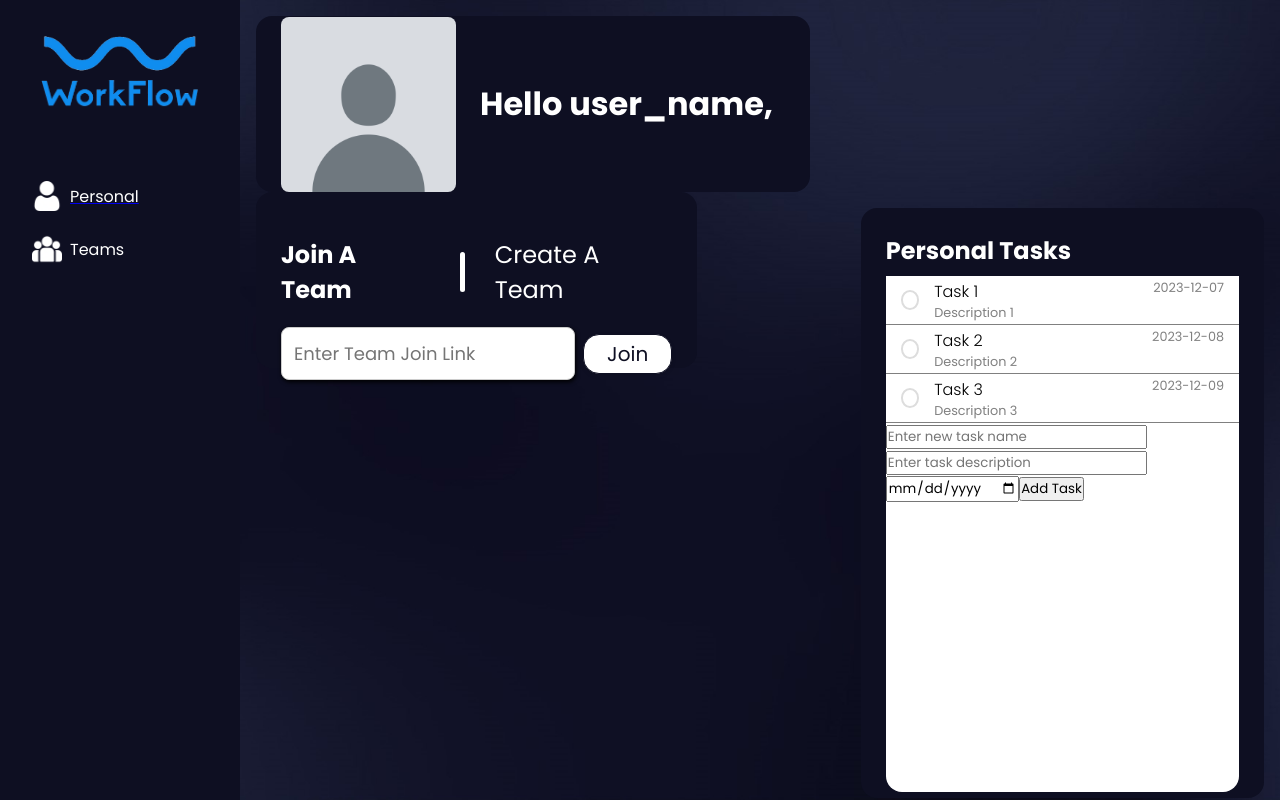
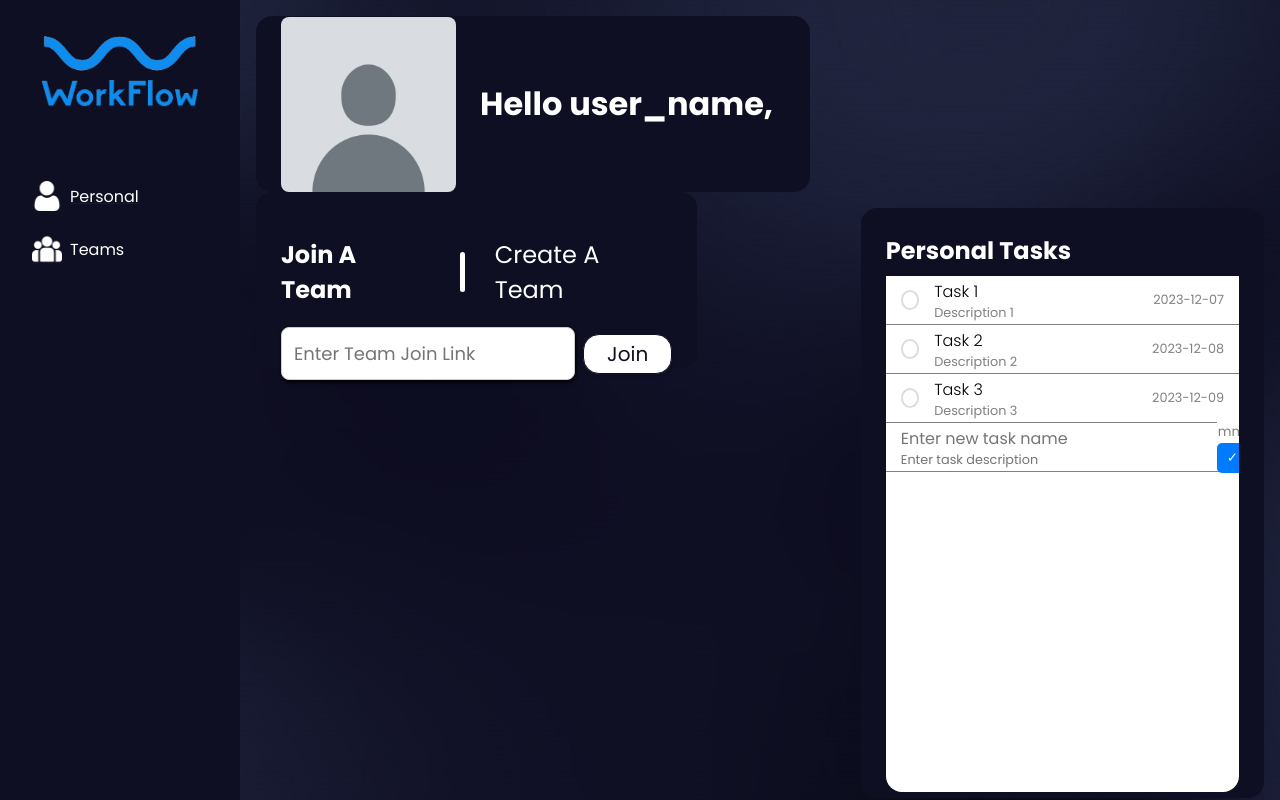
Before and after one commit to ChanAbay-abay/WorkFlow, a React app in the folder Client/: page /homepage in a window 1280 px wide. Both pictures are taken after a click on the button "Add Task". Shown: the top 800 px of the page. Built offline with nearby package versions, Linux system fonts and the light colour scheme; the HTML template or start-up script is replaced by a standard one.

Commit message:
Improved Mini Task List
Homepage task list now has better UI and functions properly (Add, Delete, Edit). Transferred each function into its own component for reusability.

```diff
--- /dev/null
+++ b/Client/src/Pages/Homepage/MiniTaskList/AddTaskForm/AddTaskForm.css
@@ -0,0 +1,71 @@
+.mtl-add-task-form {
+    display: flex;
+    justify-content: space-between;
+    height: 6vh;
+    align-items: center;
+    padding-left: 15px;
+    padding-right: 15px;
+}
+
+.mtl-add-name-desc {
+    display: flex;
+    flex-direction: column;
+}
+
+.mtl-add-deadline-submit-btn {
+    display: flex;
+    flex-direction: column;
+}
+
+.mtl-add-name-desc input {
+    border: 0px;
+    background-color: transparent;
+}
+
+.mtl-add-taskname {
+    font-size: 2vh;
+}
+
+.mtl-add-taskdesc {
+    font-size: 0.8rem;
+}
+
+.mtl-add-deadline {
+    border: 0px;
+    color: #808080;
+}
+
+.imt-bottom-divider {
+    height: 1px;
+    width: 100%;
+    background-color: gray;
+}
+
+.mtl-add-button-container {
+    display: flex;
+    flex-direction: row;
+}
+
+.mtl-add-check-btn,
+.mtl-add-cancel-btn {
+    border: none;
+    background-color: #007bff;
+    color: white;
+    padding: 5px 10px;
+    border-radius: 5px;
+    cursor: pointer;
+    transition: background-color 0.3s ease;
+}
+
+.mtl-add-cancel-btn {
+    background-color: #dc3545;
+    margin-left: 5px;
+}
+
+.mtl-add-check-btn:hover {
+    background-color: #0056b3;
+}
+
+.mtl-add-cancel-btn:hover {
+    background-color: #c82333;
+}
--- /dev/null
+++ b/Client/src/Pages/Homepage/MiniTaskList/AddTaskForm/AddTaskForm.jsx
@@ -0,0 +1,70 @@
+import React, { useState } from "react";
+import "./AddTaskForm.css";
+
+function AddTaskForm({ onAddTask, onCancel }) {
+  const [newTaskName, setNewTaskName] = useState("");
+  const [newTaskDescription, setNewTaskDescription] = useState("");
+  const [newTaskDeadline, setNewTaskDeadline] = useState("");
+
+  const handleSubmit = (event) => {
+    event.preventDefault();
+    if (newTaskName.trim() === "") {
+      alert("Task name cannot be empty.");
+      return;
+    }
+    onAddTask(newTaskName, newTaskDescription, newTaskDeadline);
+    resetForm();
+  };
+
+  const resetForm = () => {
+    setNewTaskName("");
+    setNewTaskDescription("");
+    setNewTaskDeadline("");
+  };
+
+  return (
+    <>
+      <form onSubmit={handleSubmit} className="mtl-add-task-form">
+        <div className="mtl-add-name-desc">
+          <input
+            type="text"
+            value={newTaskName}
+            onChange={(e) => setNewTaskName(e.target.value)}
+            placeholder="Enter new task name"
+            className="mtl-add-taskname"
+          />
+          <input
+            type="text"
+            value={newTaskDescription}
+            onChange={(e) => setNewTaskDescription(e.target.value)}
+            placeholder="Enter task description"
+            className="mtl-add-taskdesc"
+          />
+        </div>
+        <div className="mtl-add-deadline-submit-btn">
+          <input
+            type="date"
+            value={newTaskDeadline}
+            onChange={(e) => setNewTaskDeadline(e.target.value)}
+            className="mtl-add-deadline"
+          />
+          <div className="mtl-add-task-buttons">
+            <button type="submit" className="mtl-add-check-btn">
+              &#10003;
+            </button>
+            <button
+              type="button"
+              onClick={onCancel}
+              className="mtl-add-cancel-btn"
+            >
+              &#10005;
+            </button>
+          </div>
+        </div>
+      </form>
+      <div className="imt-bottom-divider"></div>
+    </>
+  );
+}
+
+export default AddTaskForm;
--- /dev/null
+++ b/Client/src/Pages/Homepage/MiniTaskList/EditTaskForm/EditTaskForm.css
@@ -0,0 +1,62 @@
+.mtl-edit-task-form {
+    display: flex;
+    flex-direction: row;
+    align-items: center;
+    justify-content: space-between;
+    width: 100%;
+    height: 6vh;
+
+}
+
+.mtl-edit-name-desc {
+    display: flex;
+    flex-direction: column;
+}
+
+.mtl-edit-date-buttons {
+    display: flex;
+    flex-direction: column;
+}
+
+.mtl-edit-name-desc input {
+    border: 0px;
+}
+
+.mtl-edit-taskname {
+    font-size: 2vh;
+    color: #808080;
+}
+
+.mtl-edit-taskdesc {
+    font-size: 0.8rem;
+    color: #808080;
+}
+
+.mtl-edit-deadline {
+    border: 0;
+    color: #808080;
+}
+
+.mtl-edit-check-btn,
+.mtl-edit-cancel-btn {
+    border: none;
+    background-color: #007bff;
+    color: white;
+    padding: 5px 10px;
+    border-radius: 5px;
+    cursor: pointer;
+    transition: background-color 0.3s ease;
+}
+
+.mtl-edit-cancel-btn {
+    background-color: #dc3545;
+    margin-left: 5px;
+}
+
+.mtl-edit-check-btn:hover {
+    background-color: #0056b3;
+}
+
+.mtl-edit-cancel-btn:hover {
+    background-color: #c82333;
+}
--- /dev/null
+++ b/Client/src/Pages/Homepage/MiniTaskList/EditTaskForm/EditTaskForm.jsx
@@ -0,0 +1,55 @@
+import React, { useState } from "react";
+import "./EditTaskForm.css";
+
+function EditTaskForm({ task, onSave, onCancel }) {
+  const [editedName, setEditedName] = useState(task.name);
+  const [editedDescription, setEditedDescription] = useState(task.description);
+  const [editedDeadline, setEditedDeadline] = useState(task.deadline);
+
+  const handleSubmit = (e) => {
+    e.preventDefault();
+    // Check if editedName is empty
+    if (editedName.trim() === "") {
+      alert("Task name cannot be empty.");
+      return;
+    }
+    onSave(task.id, editedName.trim(), editedDescription, editedDeadline);
+  };
+
+  return (
+    <div className="mtl-edit-task-form">
+      <div className="mtl-edit-name-desc">
+        <input
+          type="text"
+          value={editedName}
+          onChange={(e) => setEditedName(e.target.value)}
+          className="mtl-edit-taskname"
+        />
+        <input
+          value={editedDescription}
+          onChange={(e) => setEditedDescription(e.target.value)}
+          className="mtl-edit-taskdesc"
+        />
+      </div>
+      <div className="mtl-edit-date-buttons">
+        <input
+          type="date"
+          value={editedDeadline}
+          onChange={(e) => setEditedDeadline(e.target.value)}
+          className="mtl-edit-deadline"
+        />
+        <div className="mtl-edit-btn-container">
+          {/* TO BE FIXED WITH BACKEND */}
+          <button onClick={handleSubmit} className="mtl-edit-check-btn">
+            &#10003;
+          </button>
+          <button onClick={onCancel} className="mtl-edit-cancel-btn">
+            &#10005;
+          </button>
+        </div>
+      </div>
+    </div>
+  );
+}
+
+export default EditTaskForm;
--- a/Client/src/Pages/Homepage/MiniTaskList/IndivMiniTask/IndivMiniTask.css
+++ b/Client/src/Pages/Homepage/MiniTaskList/IndivMiniTask/IndivMiniTask.css
@@ -3,33 +3,14 @@
     align-items: center;
     height: 6vh;
     padding-left: 15px;
+    padding-right: 15px;
 }
 
 .imt-content {
+    display: flex;
+    flex-direction: row;
+    align-items: center;
     width: 100%;
-    padding-right: 15px;
-}
-
-.imt-name {
-    /* margin-left: 10px; */
-    font-size: 2vh;
-    font-weight: 300;
-}
-
-.imt-name-deadline {
-    display: flex;
-    justify-content: space-between;
-}
-
-.imt-content p {
-    color: #808080;
-    font-size: 0.8rem;
-}
-
-.imt-bottom-divider {
-    height: 1px;
-    width: 100%;
-    background-color: gray;
 }
 
 .imt-checkbox {
@@ -57,3 +38,26 @@
     text-decoration: line-through;
     color: #808080;
 }
+
+.imt-name {
+    font-size: 2vh;
+    font-weight: 300;
+}
+
+.imt-content p {
+    color: #808080;
+    font-size: 0.8rem;
+}
+
+.imt-task-details {
+    display: flex;
+    justify-content: space-between;
+    align-items: center;
+    width: 100%;
+}
+
+.imt-bottom-divider {
+    height: 1px;
+    width: 100%;
+    background-color: gray;
+}
--- a/Client/src/Pages/Homepage/MiniTaskList/IndivMiniTask/IndivMiniTask.jsx
+++ b/Client/src/Pages/Homepage/MiniTaskList/IndivMiniTask/IndivMiniTask.jsx
@@ -1,23 +1,13 @@
-import React, { useState, useEffect } from "react";
+import React, { useState } from "react";
 import "./IndivMiniTask.css";
+import EditTaskForm from "../EditTaskForm/EditTaskForm";
 
 function IndivMiniTask({ task, updateTask, onRemoveTask }) {
   const [isEditing, setIsEditing] = useState(false);
-  const [editedName, setEditedName] = useState(task.name);
-  const [editedDescription, setEditedDescription] = useState(task.description);
-  const [editedDeadline, setEditedDeadline] = useState(task.deadline);
-  const [isCompleted, setIsCompleted] = useState(task.completed);
-  let checkboxTimeout;
 
   const handleCheckboxChange = () => {
-    const newCompletedStatus = !isCompleted;
-    setIsCompleted(newCompletedStatus);
+    const newCompletedStatus = !task.completed;
 
-    clearTimeout(checkboxTimeout);
-    checkboxTimeout = setTimeout(() => {
-      if (newCompletedStatus) {
-        onRemoveTask(task.id);
-      } else {
     updateTask(
       task.id,
       task.name,
@@ -25,38 +15,11 @@ function IndivMiniTask({ task, updateTask, onRemoveTask }) {
       task.deadline,
       newCompletedStatus
     );
+
+    if (newCompletedStatus) {
+      setTimeout(() => onRemoveTask(task.id), 400); //ms for animation
     }
-    }, 500);
   };
-
-  const handleNameChange = (e) => {
-    setEditedName(e.target.value);
-  };
-
-  const handleDescriptionChange = (e) => {
-    setEditedDescription(e.target.value);
-  };
-
-  const handleDeadlineChange = (e) => {
-    setEditedDeadline(e.target.value);
-  };
-
-  const saveChanges = () => {
-    updateTask(
-      task.id,
-      editedName,
-      editedDescription,
-      editedDeadline,
-      isCompleted
-    );
-    setIsEditing(false);
-  };
-
-  useEffect(() => {
-    return () => {
-      clearTimeout(checkboxTimeout);
-    };
-  }, []);
 
   return (
     <div className="imt-wrapper">
@@ -65,33 +28,27 @@ function IndivMiniTask({ task, updateTask, onRemoveTask }) {
           type="checkbox"
           className="imt-checkbox"
           onChange={handleCheckboxChange}
-          checked={isCompleted}
+          checked={task.completed}
         />
         {isEditing ? (
-          <div>
-            <input type="text" value={editedName} onChange={handleNameChange} />
-            <textarea
-              value={editedDescription}
-              onChange={handleDescriptionChange}
+          <EditTaskForm
+            task={task}
+            onSave={updateTask}
+            onCancel={() => setIsEditing(false)}
           />
-            <input
-              type="date"
-              value={editedDeadline}
-              onChange={handleDeadlineChange}
-            />
-            <button onClick={saveChanges}>Save</button>
-          </div>
         ) : (
           <div className="imt-content" onClick={() => setIsEditing(true)}>
-            <div className="imt-name-deadline">
-              <h2 className={`imt-name ${isCompleted ? "completed" : ""}`}>
+            <div className="imt-task-details">
+              <div className="imt-name-desc">
+                <h2 className={`imt-name ${task.completed ? "completed" : ""}`}>
                   {task.name}
                 </h2>
+                <p className="imt-desc">{task.description}</p>
+              </div>
               <div className="imt-deadline">
-                <p>{editedDeadline}</p>
+                <p>{task.deadline}</p>
               </div>
             </div>
-            <p className="imt-desc">{task.description}</p>
           </div>
         )}
       </div>
--- a/Client/src/Pages/Homepage/MiniTaskList/MiniTaskList.css
+++ b/Client/src/Pages/Homepage/MiniTaskList/MiniTaskList.css
@@ -12,20 +12,11 @@
     overflow-y: auto;
 }
 
-.mtl-addtask {
+.mtl-button-div {
     display: flex;
-    flex-direction: column;
-    align-items: center;
-    margin-top: 10px;
+    justify-content: center;
+    padding: 10px;
 }
-
-.mtl-add-task-form {}
-
-.mtl-add-task-taskname {}
-
-.mtl-add-task-taskdesc {}
-
-.mtl-add-task-deadline {}
 
 .mtl-show-add-form-btn {
     width: 40px;
@@ -48,10 +39,3 @@
 .mtl-show-add-form-btn:focus {
     outline: none;
 }
-
-.mtl-addtask-divider {
-    height: 1px;
-    width: 100%;
-    background-color: gray;
-    margin-top: 10px;
-}
--- a/Client/src/Pages/Homepage/MiniTaskList/MiniTaskList.jsx
+++ b/Client/src/Pages/Homepage/MiniTaskList/MiniTaskList.jsx
@@ -1,6 +1,7 @@
 import React, { useState } from "react";
 import "./MiniTaskList.css";
 import IndivMiniTask from "./IndivMiniTask/IndivMiniTask";
+import AddTaskForm from "./AddTaskForm/AddTaskForm";
 
 function MiniTaskList() {
   const [tasks, setTasks] = useState([
@@ -23,23 +24,11 @@ function MiniTaskList() {
       id: 3,
     },
   ]);
-  const [newTaskName, setNewTaskName] = useState("");
-  const [newTaskDescription, setNewTaskDescription] = useState("");
-  const [newTaskDeadline, setNewTaskDeadline] = useState("");
   const [showAddTask, setShowAddTask] = useState(false);
 
-  const addTask = (event) => {
-    event.preventDefault();
-    const newTask = {
-      name: newTaskName,
-      description: newTaskDescription,
-      deadline: newTaskDeadline,
-      id: Date.now(),
-    };
+  const addTask = (name, description, deadline) => {
+    const newTask = { name, description, deadline, id: Date.now() };
     setTasks([...tasks, newTask]);
-    setNewTaskName("");
-    setNewTaskDescription("");
-    setNewTaskDeadline("");
     setShowAddTask(false);
   };
 
@@ -69,6 +58,11 @@ function MiniTaskList() {
     );
   };
 
+  // Define the handleCancel function
+  const handleCancel = () => {
+    setShowAddTask(false);
+  };
+
   return (
     <div className="mtl-container">
       <h2 className="mtl-title">Personal Tasks</h2>
@@ -82,31 +76,9 @@ function MiniTaskList() {
           />
         ))}
         {showAddTask ? (
-          <form onSubmit={addTask} className="mtl-add-task-form">
-            <input
-              type="text"
-              value={newTaskName}
-              onChange={(e) => setNewTaskName(e.target.value)}
-              placeholder="Enter new task name"
-              className="mtl-add-task-taskname"
-            />
-            <input
-              type="text"
-              value={newTaskDescription}
-              onChange={(e) => setNewTaskDescription(e.target.value)}
-              placeholder="Enter task description"
-              className="mtl-add-task-taskdesc"
-            />
-            <input
-              type="date"
-              value={newTaskDeadline}
-              onChange={(e) => setNewTaskDeadline(e.target.value)}
-              className="mtl-add-task-deadline"
-            />
-            <button type="submit">Add Task</button>
-          </form>
+          <AddTaskForm onAddTask={addTask} onCancel={handleCancel} />
         ) : (
-          <div className="mtl-addtask">
+          <div className="mtl-button-div">
             <button
               onClick={() => setShowAddTask(true)}
               className="mtl-show-add-form-btn"
```
Lines whose indentation alone changed are shown as unchanged.
